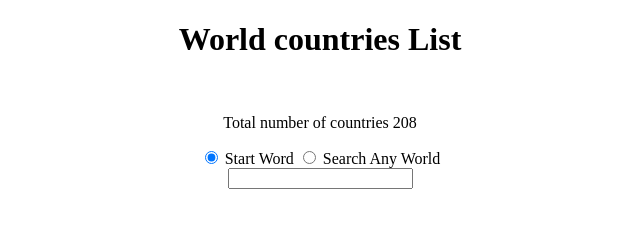
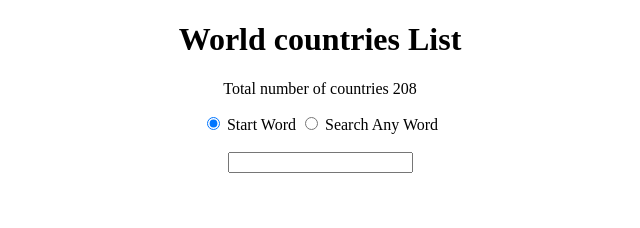
Before and after one commit to birukyemane/WorldCountries, a plain HTML site: page index.html in a window 1280 px wide. Shown: the whole page, without its empty margins (320-960 px from the left). Drawn offline with Linux system fonts and the light colour scheme.

Commit message:
the search options are done with option buttons

```diff
--- a/index.html
+++ b/index.html
@@ -10,10 +10,10 @@
             </head>
     <body>
         <header>
-            <h1>World countries List</h1>  <br/>
+            <h1>World countries List</h1>
             <p id="noOfCountries">Total number of countries </p>
             <input id="startWord" type="radio" name="wordPositon" value="startWord" checked=true> Start Word
-            <input id="anyWord" type="radio" name="wordPositon" value="anyWord"> Search Any World<br>
+            <input id="anyWord" type="radio" name="wordPositon" value="anyWord"> Search Any Word<br><br/>
             <input id="searchInput" type="text">
         </header>
         <div id='container'></div>
```
